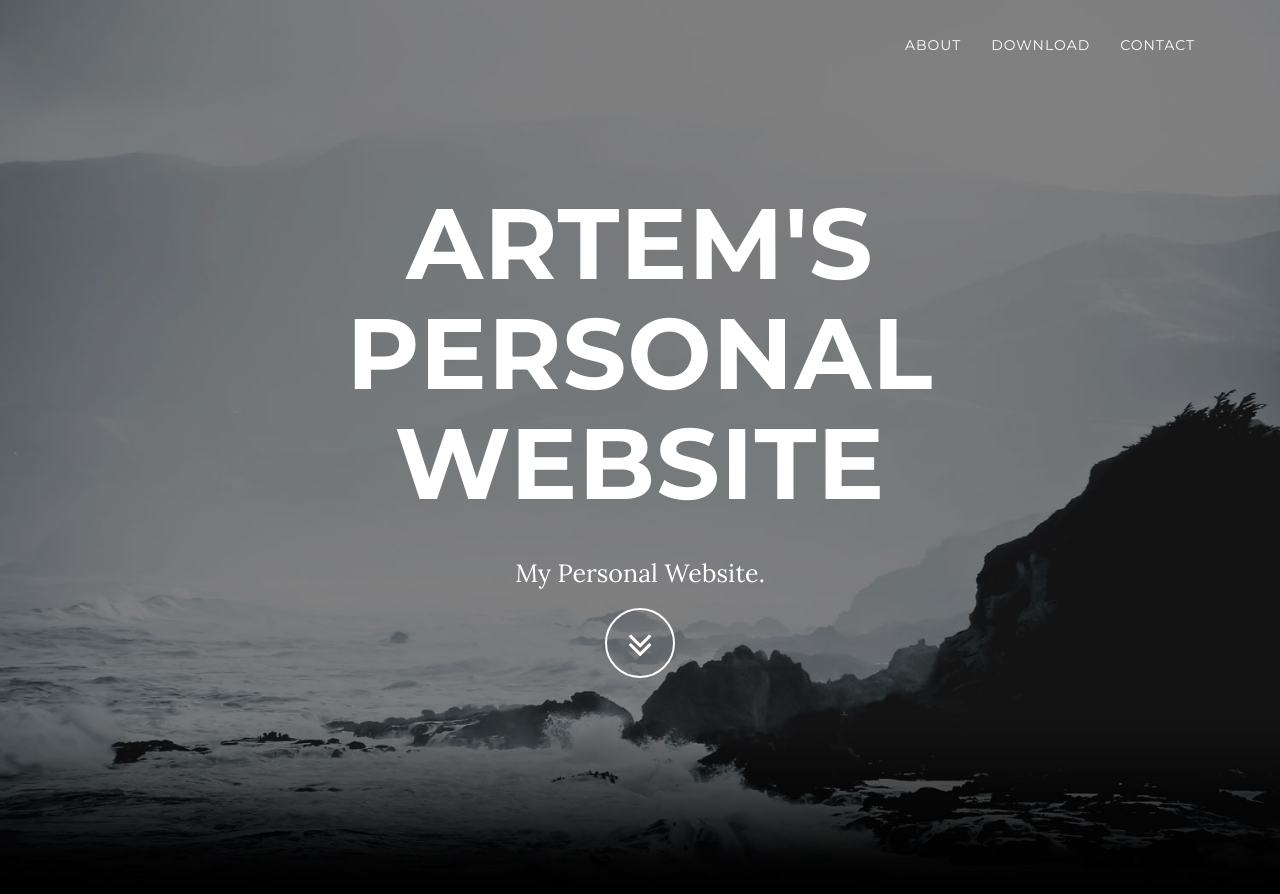
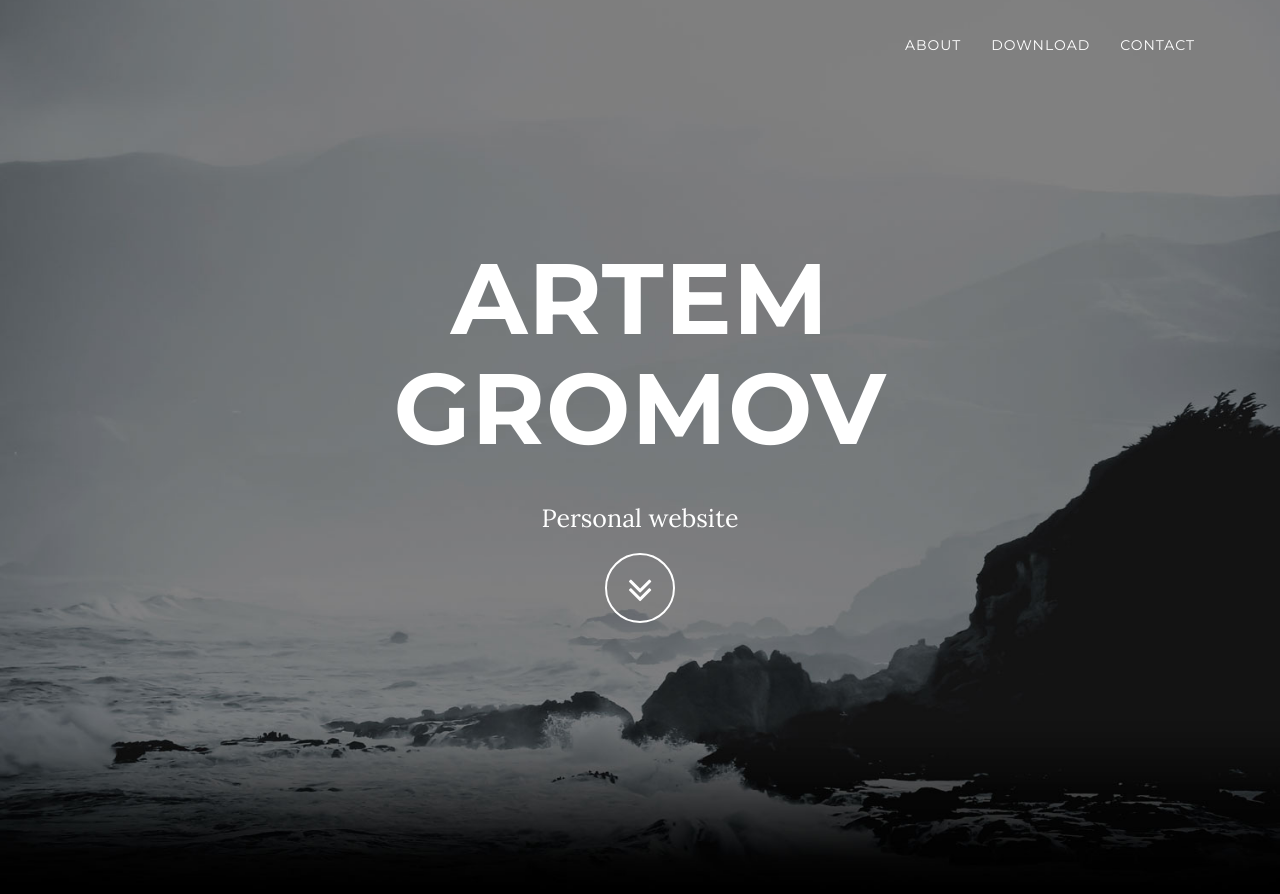
Before and after one commit to ArtemG1/ArtemG1.github.io, a Jekyll site: the page built from index.html, in a window 1280 px wide and 900 px high. Shown: the top 894 px of the window. Built offline with Jekyll 4.4.1, drawn with Linux system fonts in a browser that asks for light colours.

Commit message:
cnaged description

```diff
--- a/_config.yml
+++ b/_config.yml
@@ -6,17 +6,17 @@
 # 'jekyll serve'. If you change this file, please restart the server process.
 
 # Site settings
-title: Artem's Personal Website
+title: Artem Gromov
 email: your-email@domain.com
 description: > # this means to ignore newlines until "baseurl:"
- My Personal Website.
+ Personal website
 baseurl: "" # the subpath of your site, e.g. /blog
 color:
   primary-dark: '#000000'
   links: '#219ab3'
-url: "http://yourdomain.com" # the base hostname & protocol for your site
-twitter_username: jekyllrb
-github_username:  jekyll
+url: artemgromov.com
+
+github_username:  ArtemG1
 remote_theme: grayscale
 # Build settings
 markdown: kramdown
```
